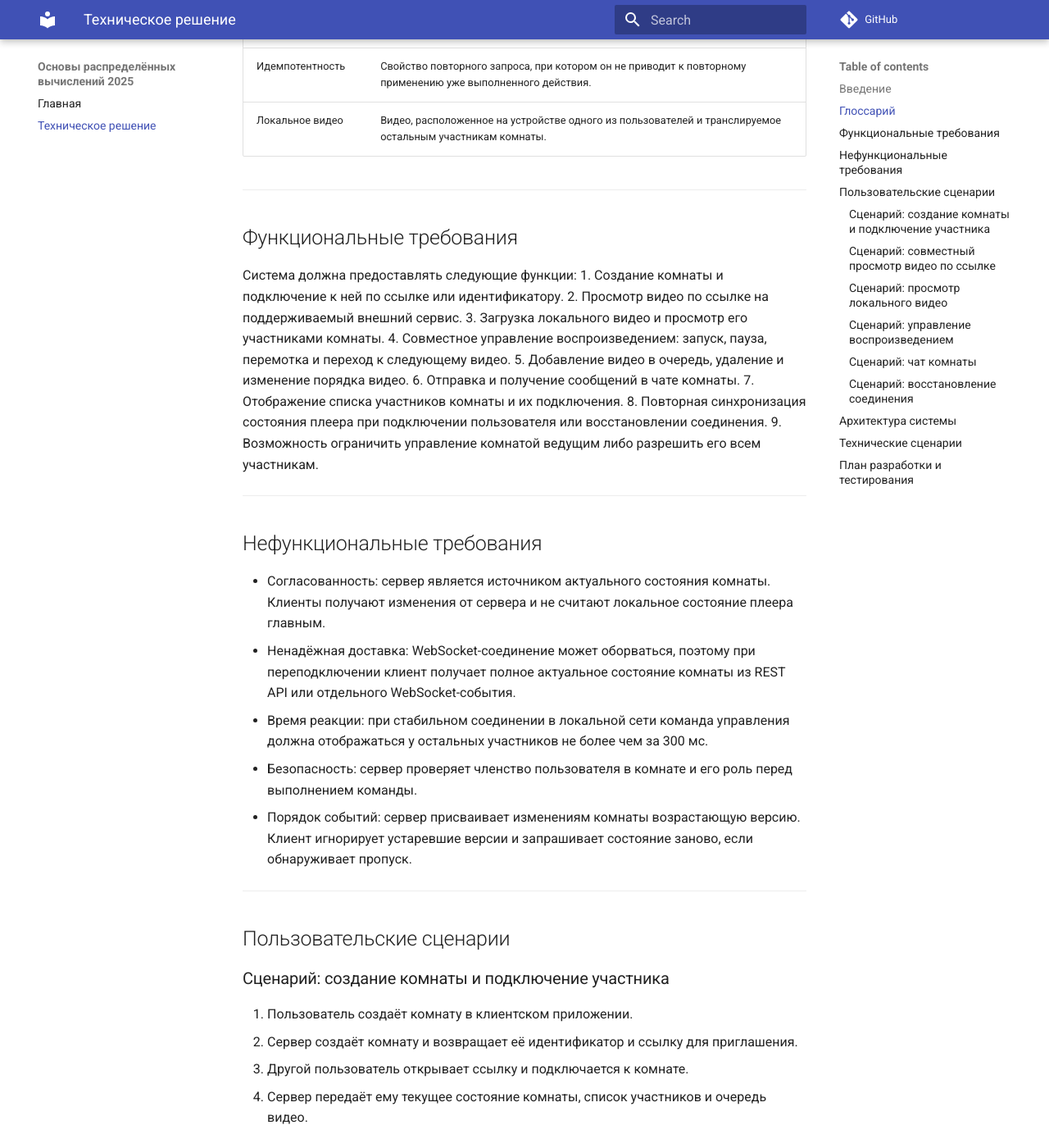
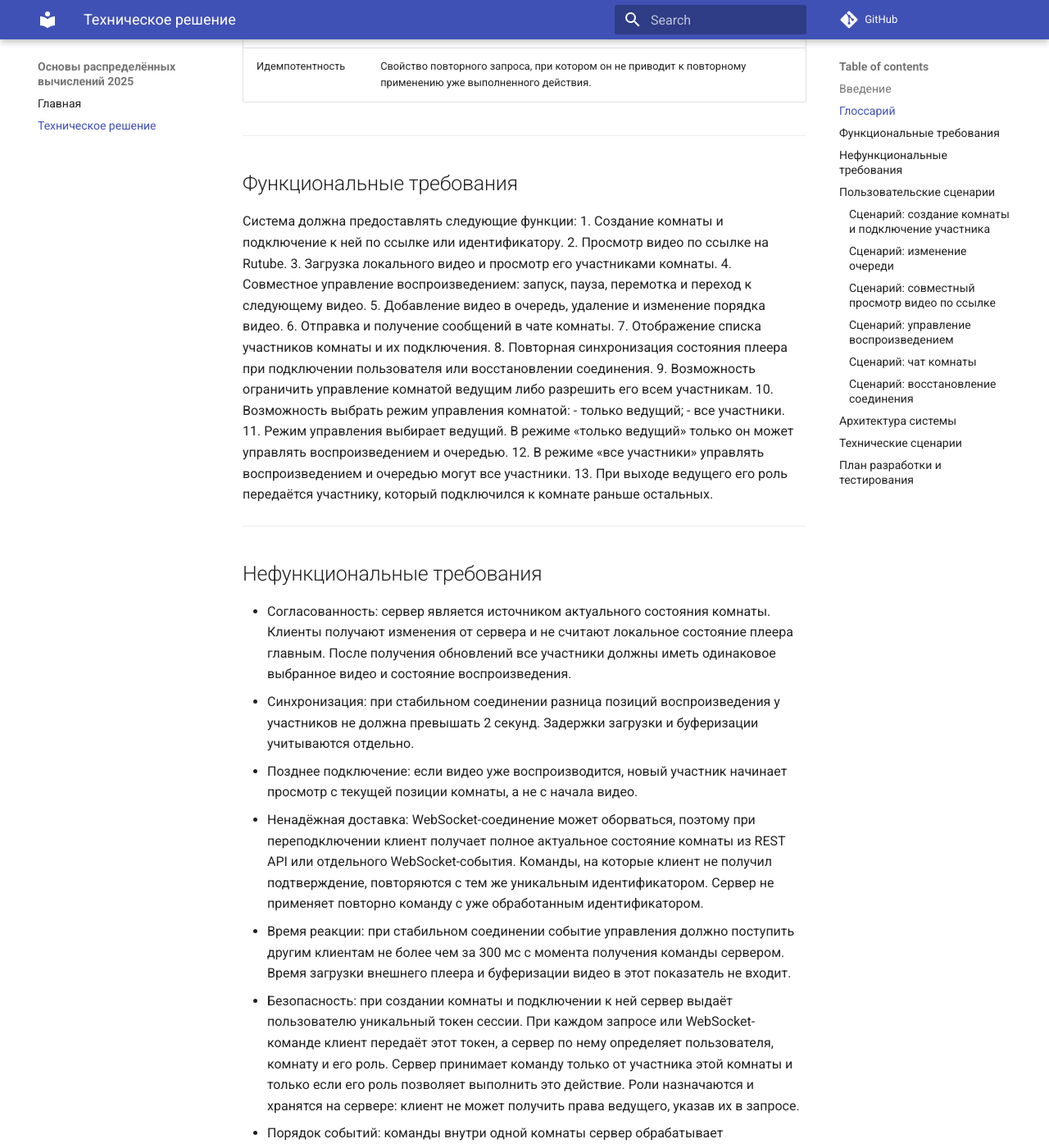
Before and after one commit to spbu-ds-practicum-2026/KpyTble_6o6pbl, an MkDocs documentation site: the page built from docs/tr.md, in a window 1280 px wide and 1400 px high, scrolled down 1129 px. Shown: the whole window at 82% size. Built offline with MkDocs 1.6.1 and Material for MkDocs 9.7.7, drawn with Linux system fonts in a browser that asks for light colours; comment, search, counter and statistics services are not loaded; some of the changed text lies outside the part shown.

Commit message:
Revise glossary and add user scenarios
Updated definitions and functional requirements in the glossary. Added scenarios for queue management and video playback.

```diff
--- a/docs/tr.md
+++ b/docs/tr.md
@@ -19,7 +19,7 @@
 | Термин             | Определение                                                                                                |
 | ------------------ | ---------------------------------------------------------------------------------------------------------- |
 | Комната            | Общее пространство, в котором пользователи смотрят видео и общаются.                                       |
-| Ведущий            | Создатель комнаты и управляющий очередью                                                                   |
+| Ведущий            | Создатель комнаты, управляющий очередью и параметрами комнаты.                                                                  |
 | Участник           | Пользователь, подключённый к комнате просмотра.                                                            |
 | Очередь видео      | Упорядоченный список видео, подготовленных для просмотра в комнате.                                        |
 | Состояние комнаты  | Текущее видео, позиция воспроизведения, состояние паузы, версия состояния и очередь.                       |
@@ -29,14 +29,13 @@
 | Embed-плеер        | Встроенный на страницу видеоплеер Rutube, воспроизводящий видео на стороне Rutube.                         |
 | Потоковая передача | Передача видео частями по мере воспроизведения, без загрузки всего файла перед началом просмотра.          |
 | Идемпотентность    | Свойство повторного запроса, при котором он не приводит к повторному применению уже выполненного действия. |
-| Локальное видео    | Видео, расположенное на устройстве одного из пользователей и транслируемое остальным участникам комнаты.   |
 
 ---
 
 ## Функциональные требования
 Система должна предоставлять следующие функции:
 1. Создание комнаты и подключение к ней по ссылке или идентификатору.
-2. Просмотр видео по ссылке на поддерживаемый внешний сервис.
+2. Просмотр видео по ссылке на Rutube.
 3. Загрузка локального видео и просмотр его участниками комнаты.
 4. Совместное управление воспроизведением: запуск, пауза, перемотка и переход к следующему видео.
 5. Добавление видео в очередь, удаление и изменение порядка видео.
@@ -44,15 +43,24 @@
 7. Отображение списка участников комнаты и их подключения.
 8. Повторная синхронизация состояния плеера при подключении пользователя или восстановлении соединения.
 9. Возможность ограничить управление комнатой ведущим либо разрешить его всем участникам.
-
+10. Возможность выбрать режим управления комнатой:
+- только ведущий;
+- все участники.
+11. Режим управления выбирает ведущий. В режиме «только ведущий» только он может управлять воспроизведением и очередью.
+12. В режиме «все участники» управлять воспроизведением и очередью могут все участники.
+13. При выходе ведущего его роль передаётся участнику, который подключился к комнате раньше остальных.
 ---
 
 ## Нефункциональные требования
-- Согласованность: сервер является источником актуального состояния комнаты. Клиенты получают изменения от сервера и не считают локальное состояние плеера главным.
-- Ненадёжная доставка: WebSocket-соединение может оборваться, поэтому при переподключении клиент получает полное актуальное состояние комнаты из REST API или отдельного WebSocket-события.
-- Время реакции: при стабильном соединении в локальной сети команда управления должна отображаться у остальных участников не более чем за 300 мс.
-- Безопасность: сервер проверяет членство пользователя в комнате и его роль перед выполнением команды.
-- Порядок событий: сервер присваивает изменениям комнаты возрастающую версию. Клиент игнорирует устаревшие версии и запрашивает состояние заново, если обнаруживает пропуск.
+- Согласованность: сервер является источником актуального состояния комнаты. Клиенты получают изменения от сервера и не считают локальное состояние плеера главным. После получения обновлений все участники должны иметь одинаковое выбранное видео и состояние воспроизведения.
+- Синхронизация: при стабильном соединении разница позиций воспроизведения у участников не должна превышать 2 секунд. Задержки загрузки и буферизации учитываются отдельно.
+- Позднее подключение: если видео уже воспроизводится, новый участник начинает просмотр с текущей позиции комнаты, а не с начала видео.
+- Ненадёжная доставка: WebSocket-соединение может оборваться, поэтому при переподключении клиент получает полное актуальное состояние комнаты из REST API или отдельного WebSocket-события. Команды, на которые клиент не получил подтверждение, повторяются с тем же уникальным идентификатором. Сервер не применяет повторно команду с уже обработанным идентификатором.
+- Время реакции: при стабильном соединении событие управления должно поступить другим клиентам не более чем за 300 мс с момента получения команды сервером. Время загрузки внешнего плеера и буферизации видео в этот показатель не входит.
+- Безопасность: при создании комнаты и подключении к ней сервер выдаёт пользователю уникальный токен сессии. При каждом запросе или WebSocket-команде клиент передаёт этот токен, а сервер по нему определяет пользователя, комнату и его роль. Сервер принимает команду только от участника этой комнаты и только если его роль позволяет выполнить это действие. Роли назначаются и хранятся на сервере: клиент не может получить права ведущего, указав их в запросе.
+- Порядок событий: команды внутри одной комнаты сервер обрабатывает последовательно по мере их поступления.
+- Обработка версий клиентом: клиент применяет только состояние с версией, большей текущей версии. Если клиент пропустил несколько версий, но получил более новую версию, он применяет полученное полное состояние и не воспроизводит пропущенные команды.
+- Сообщения чата: сообщения чата не входят в версию состояния плеера и очереди, поскольку не изменяют воспроизведение. Каждое сообщение получает собственный идентификатор и время отправки. Поэтому пропуск сообщения чата не влияет на синхронизацию видео.
 
 ---
 
@@ -63,17 +71,22 @@
 3. Другой пользователь открывает ссылку и подключается к комнате.
 4. Сервер передаёт ему текущее состояние комнаты, список участников и очередь видео.
 
+### Сценарий: изменение очереди
+1. Пользователь с нужными правами добавляет, удаляет или перемещает видео в очереди.
+2. Клиент отправляет команду серверу с идентификатором команды.
+3. Сервер проверяет права пользователя и изменяет очередь.
+4. Сервер увеличивает версию состояния.
+5. Сервер рассылает новую очередь всем участникам.
+6. Все участники видят одинаковый порядок видео.
+Если удалить текущее видео, сервер переключает комнату на следующее видео и ставит его на паузу. Если следующего видео нет, воспроизведение останавливается, а текущее видео сбрасывается.
+
 ### Сценарий: совместный просмотр видео по ссылке
-1. Ведущий добавляет в очередь ссылку на видео, например Rutube.
+1. Ведущий добавляет в очередь ссылку на видео из Rutube.
 2. Клиент передаёт ссылку серверу.
 3. Сервер проверяет формат ссылки и сохраняет видео в очереди комнаты.
 4. Ведущий запускает видео.
 5. Сервер сохраняет текущее состояние воспроизведения и рассылает участникам событие о запуске.
 6. Клиенты открывают видео во встроенном плеере и синхронизируют позицию воспроизведения.
-
-### Сценарий: просмотр локального видео
-1. Пользователь выбирает локальный видеофайл и загружает его в систему.
-2. Файл потоково транслируется и передаётся всем остальным участникам комнаты
 
 ### Сценарий: управление воспроизведением
 1. Участник нажимает «Пауза», «Продолжить», «Перемотать» или «Следующее видео».
@@ -85,8 +98,8 @@
 ### Сценарий: чат комнаты
 1. Участник вводит сообщение в чат.
 2. Клиент отправляет сообщение серверу.
-3. Сервер проверяет, что пользователь подключён к комнате, и сохраняет сообщение.
-4. Сервер рассылает сообщение остальным участникам комнаты.
+3. Сервер проверяет, что пользователь подключён к комнате, сохраняет сообщение и рассылает его подключённым участникам.
+4. Если участник отключился, он не получает сообщения, отправленные во время отключения. После переподключения он получает только новые сообщения, отправленные после восстановления соединения. Старая история чата повторно не загружается.
 
 ### Сценарий: восстановление соединения
 1. У клиента пропадает соединение с сервером.
```
